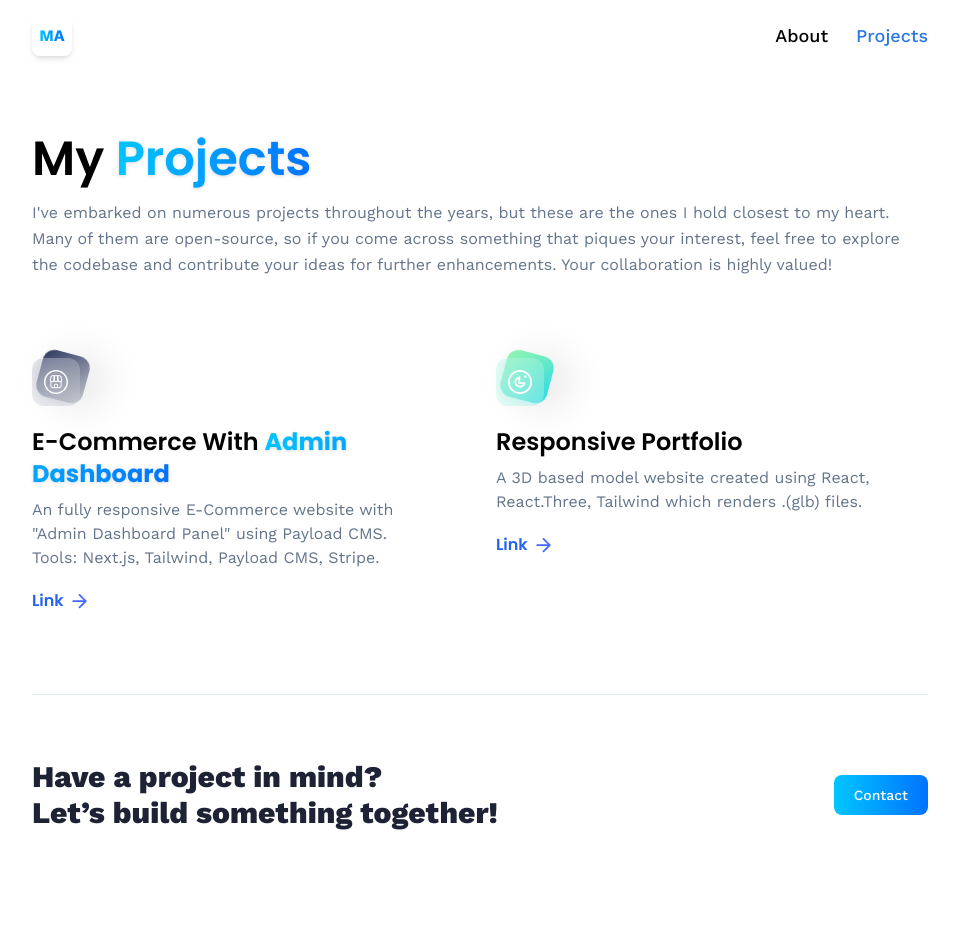
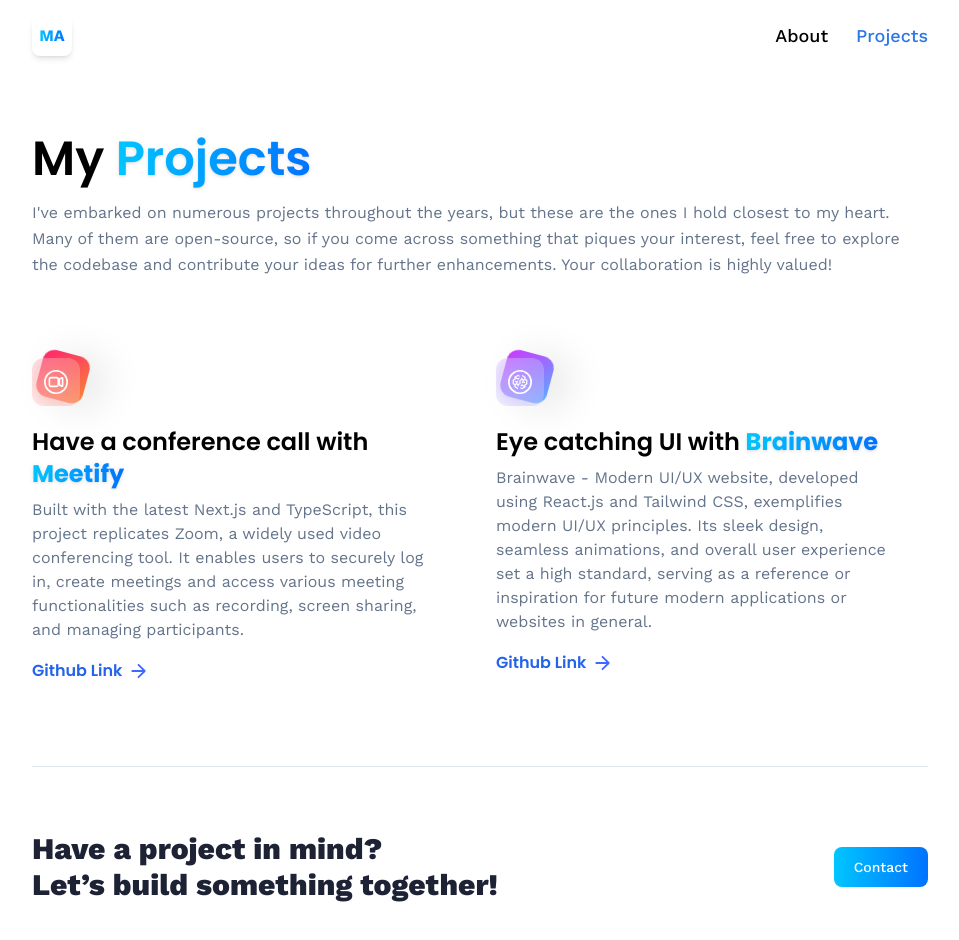
Before and after one commit to mhsenam/3D-Portfolio, a React (Vite) app: page /projects in a window 1280 px wide. Shown: the top 940 px of the page, without its empty margins (160-1119 px from the left). Before the commit the page ends 895 px from the top, so only its background shows below. Built offline with nearby package versions, Linux system fonts and the light colour scheme; no server answers.

Commit message:
added projects

```diff
--- a/src/assets/icons/index.js
+++ b/src/assets/icons/index.js
@@ -26,7 +26,8 @@ import arrow from './arrow.svg'
 import contact from './contact.svg'
 import soundon from './soundon.png'
 import soundoff from './soundoff.png'
-import shop_icon from './shop_icon.svg'
+import video from './video.svg'
+import brainwave from './brainwave.svg'
 
 export {
     css,
@@ -57,5 +58,6 @@ export {
     contact,
     soundon,
     soundoff,
-    shop_icon
+    video,
+    brainwave
 }
--- a/src/constants/index.js
+++ b/src/constants/index.js
@@ -24,7 +24,8 @@ import {
   tailwindcss,
   threads,
   typescript,
-  shop_icon
+  video,
+  brainwave
 } from "../assets/icons";
 
 export const skills = [
@@ -180,18 +181,19 @@ export const socialLinks = [
 
 export const projects = [
   {
-    iconUrl: shop_icon,
-    theme: 'btn-back-black',
-    name: 'E-Commerce With ',
-    description: 'An fully responsive E-Commerce website with "Admin Dashboard Panel" using Payload CMS. Tools: Next.js, Tailwind, Payload CMS, Stripe.',
-    link: 'https://github.com/mhsenam/ecommerce',
-    s_text: 'Admin Dashboard'
+    iconUrl: video,
+    theme: 'btn-back-orange',
+    name: 'Have a conference call with ',
+    description: 'Built with the latest Next.js and TypeScript, this project replicates Zoom, a widely used video conferencing tool. It enables users to securely log in, create meetings and access various meeting functionalities such as recording, screen sharing, and managing participants.',
+    link: 'https://github.com/mhsenam/meetify',
+    s_text: 'Meetify'
   },
   {
-    iconUrl: threads,
-    theme: 'btn-back-green',
-    name: 'Responsive Portfolio',
-    description: 'A 3D based model website created using React, React.Three, Tailwind which renders .(glb) files.',
-    link: 'https://github.com/mhsenam/3D-Portfolio',
+    iconUrl: brainwave,
+    theme: 'btn-back-pink',
+    name: 'Eye catching UI with ',
+    description: 'Brainwave - Modern UI/UX website, developed using React.js and Tailwind CSS, exemplifies modern UI/UX principles. Its sleek design, seamless animations, and overall user experience set a high standard, serving as a reference or inspiration for future modern applications or websites in general.',
+    link: 'https://github.com/mhsenam/brainwave',
+    s_text: 'Brainwave'
   },
 ];
--- a/src/pages/Projects.jsx
+++ b/src/pages/Projects.jsx
@@ -51,7 +51,7 @@ const Projects = () => {
                   rel="noopener noreferrer"
                   className="font-semibold text-blue-600 hover:text-blue-950"
                 >
-                  Link
+                  Github Link
                 </Link>
                 <img
                   src={arrow}
```
Also changed, not shown: src/assets/icons/brainwave.svg (added), src/assets/icons/video.svg (added).
